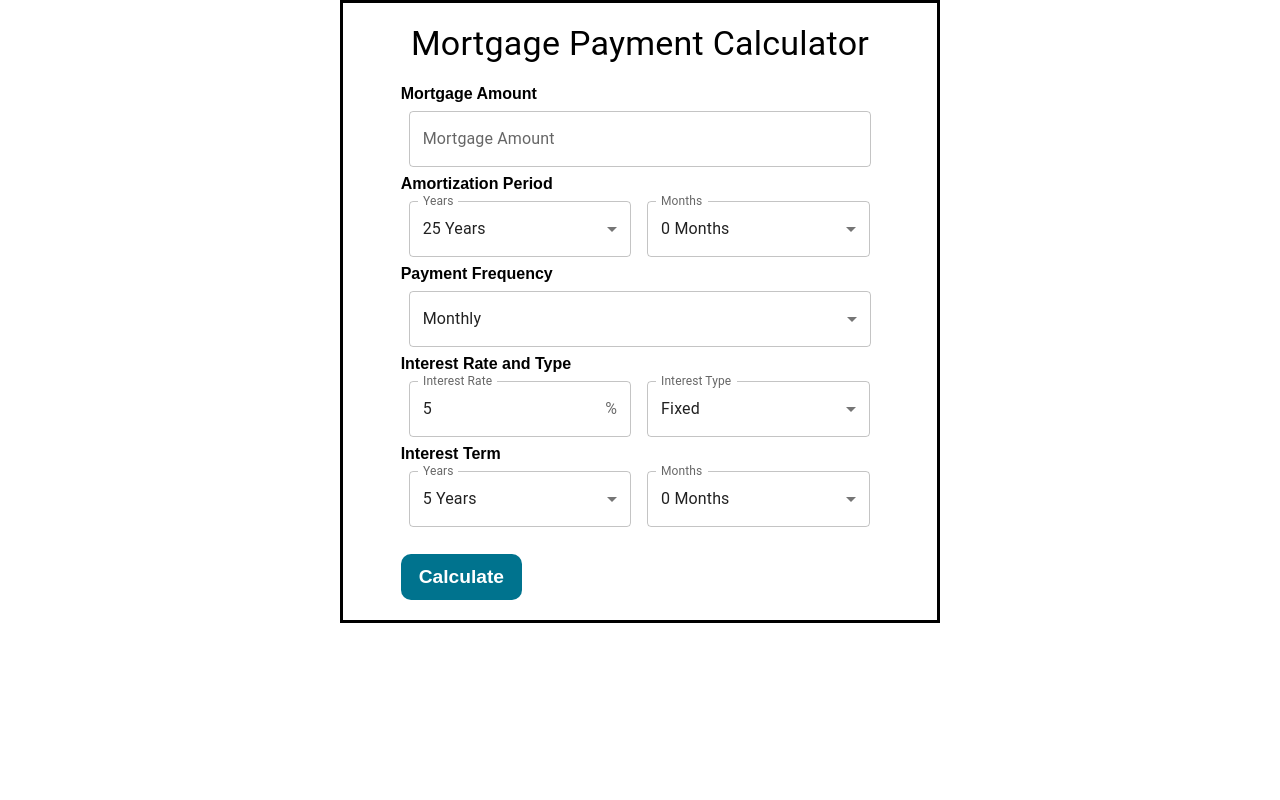
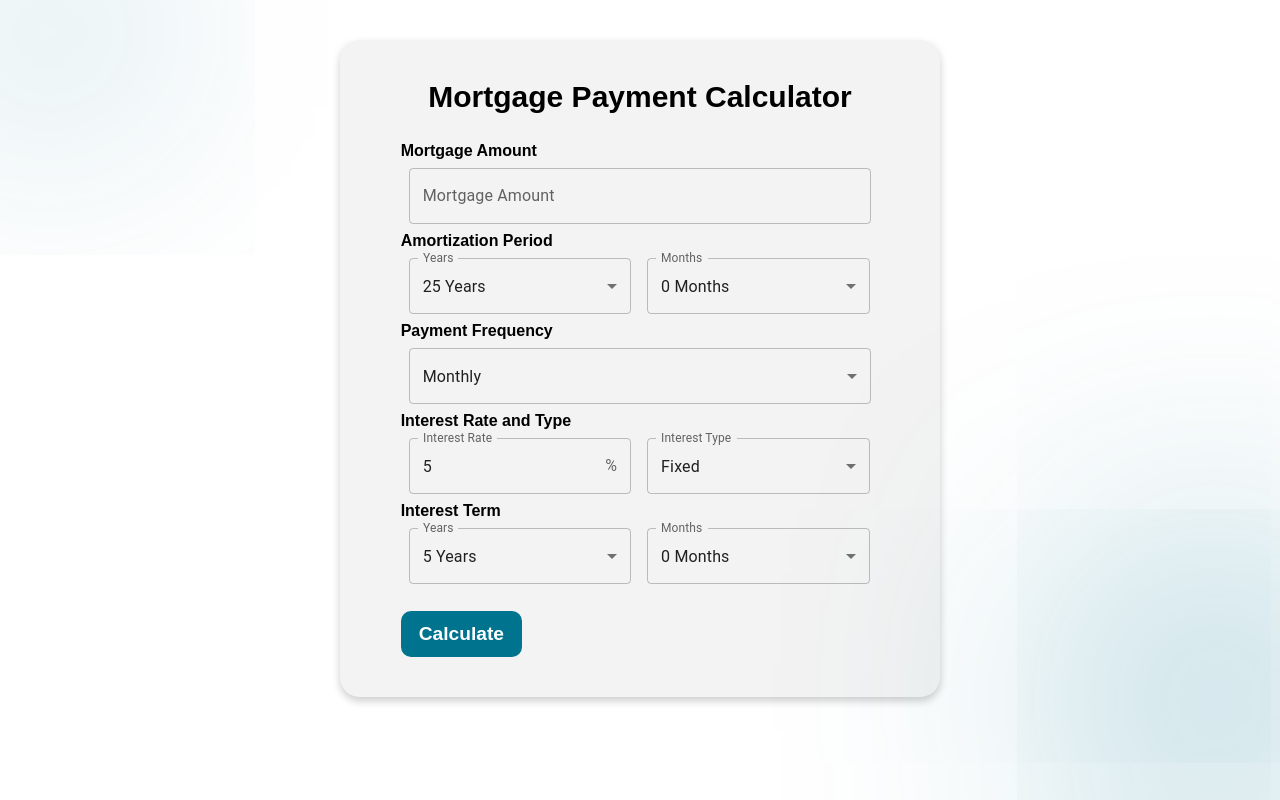
Before and after one commit to MosinLover/ConuHacksVIII, a React (Create React App) app in the folder frontend/: page /calculator in a window 1280 px wide. Built offline with nearby package versions, Linux system fonts and the light colour scheme.

Commit message:
fix formula

```diff
--- a/frontend/src/App.js
+++ b/frontend/src/App.js
@@ -7,6 +7,7 @@ import { RegisterPage } from './pages/RegisterPage';
 import { DashboardPage } from './pages/DashboardPage';
 import LandingPage from './pages/LandingPage';
 import MortgageCalculatorComponent from './components/MortgageCalculatorComponent';
+import CalculatorPage from './pages/CalculatorPage';
 import { Route, Routes, BrowserRouter } from 'react-router-dom';
 
 function App() {
@@ -19,6 +20,8 @@ function App() {
   const [interestType, setInterestType] = useState('Fixed');
   const [interestTermYears, setInterestTermYears] = useState(5);
   const [interestTermMonths, setInterestTermMonths] = useState(0);
+  const [principalData, setPrincipalData] = useState([]);
+  const [principalWithInflationData, setPrincipalWithInflationData] = useState([]);
 
   const onSetMonthlyPayment = (payment) => {
     setMonthlyPayment(payment);
@@ -54,8 +57,8 @@ function App() {
         <Route path="/" element={<LandingPage />} />
         <Route path="/login" element={<LoginPage />} />
         <Route path="/register" element={<RegisterPage />} />
-        <Route path="/calculator" element={<MortgageCalculatorComponent setMonthlyPayment={onSetMonthlyPayment} setMortgageAmount={onSetMortgageAmount} setAmortizationYears={onSetAmortizationYears} setAmortizationMonths={onSetArmotizationMonths} setPaymentFrequency={onSetPaymentFrequency} setInterestRate={onSetInterestRate} setInterestType={onSetInterestType} setInterestTermYears={onSetInterestTermYears} setInterestTermMonths={onSetInterestTermMonths} monthlyPayment={monthlyPayment} mortgageAmount={mortgageAmount} amortizationYears={amortizationYears} amortizationMonths={amortizationMonths} paymentFrequency={paymentFrequency} interestRate={interestRate} interestType={interestType} interestTermYears={interestTermYears} interestTermMonths={interestTermMonths} />} />
-        <Route path="/dashboard" element={<DashboardPage monthlyPayment={monthlyPayment} mortgageAmount={mortgageAmount} amortizationYears={amortizationYears} amortizationMonths={amortizationMonths} paymentFrequency={paymentFrequency} interestRate={interestRate} interestType={interestType} interestTermYears={interestTermYears} interestTermMonths={interestTermMonths} />} />
+        <Route path="/calculator" element={<CalculatorPage setPrincipalData={setPrincipalData} setPrincipalWithInflationData={setPrincipalWithInflationData} setMonthlyPayment={onSetMonthlyPayment} setMortgageAmount={onSetMortgageAmount} setAmortizationYears={onSetAmortizationYears} setAmortizationMonths={onSetArmotizationMonths} setPaymentFrequency={onSetPaymentFrequency} setInterestRate={onSetInterestRate} setInterestType={onSetInterestType} setInterestTermYears={onSetInterestTermYears} setInterestTermMonths={onSetInterestTermMonths} monthlyPayment={monthlyPayment} mortgageAmount={mortgageAmount} amortizationYears={amortizationYears} amortizationMonths={amortizationMonths} paymentFrequency={paymentFrequency} interestRate={interestRate} interestType={interestType} interestTermYears={interestTermYears} interestTermMonths={interestTermMonths}  />} />
+        <Route path="/dashboard" element={<DashboardPage principalData={principalData} principalWithInflationData={principalWithInflationData} monthlyPayment={monthlyPayment} mortgageAmount={mortgageAmount} amortizationYears={amortizationYears} amortizationMonths={amortizationMonths} paymentFrequency={paymentFrequency} interestRate={interestRate} interestType={interestType} interestTermYears={interestTermYears} interestTermMonths={interestTermMonths} />} />
       </Routes>
   </BrowserRouter>
   );
--- a/frontend/src/components/MortgageCalculatorComponent.jsx
+++ b/frontend/src/components/MortgageCalculatorComponent.jsx
@@ -5,7 +5,7 @@ import { InputAdornment } from '@mui/material';
 import "./mortgageCalculatorComponent.css";
 import { useNavigate } from 'react-router-dom';
 
-const MortgageCalculatorComponent = ( {setMonthlyPayment, setMortgageAmount, setAmortizationYears, setAmortizationMonths, setPaymentFrequency, setInterestRate, setInterestType, setInterestTermYears, setInterestTermMonths, monthlyPayment, mortgageAmount, amortizationYears, amortizationMonths, paymentFrequency, interestRate, interestType, interestTermYears, interestTermMonths} ) => {
+const MortgageCalculatorComponent = ( {setMonthlyPayment, setPrincipalWithInflationData, setPrincipalData, setMortgageAmount, setAmortizationYears, setAmortizationMonths, setPaymentFrequency, setInterestRate, setInterestType, setInterestTermYears, setInterestTermMonths, monthlyPayment, mortgageAmount, amortizationYears, amortizationMonths, paymentFrequency, interestRate, interestType, interestTermYears, interestTermMonths} ) => {
   // const [mortgageAmount, setMortgageAmount] = useState('');
   // const [amortizationYears, setAmortizationYears] = useState(25);
   // const [amortizationMonths, setAmortizationMonths] = useState(0);
@@ -14,6 +14,9 @@ const MortgageCalculatorComponent = ( {setMonthlyPayment, setMortgageAmount, set
   // const [interestType, setInterestType] = useState('Fixed');
   // const [interestTermYears, setInterestTermYears] = useState(5);
   // const [interestTermMonths, setInterestTermMonths] = useState(0);
+
+  let principalData = [parseFloat(mortgageAmount)];
+  let principalWithInflationData = [parseFloat(mortgageAmount)];
 
   const navigate = useNavigate();
   const handleCalculate = () => {
@@ -25,60 +28,55 @@ const MortgageCalculatorComponent = ( {setMonthlyPayment, setMortgageAmount, set
     }
     const principal = parseFloat(mortgageAmount);
     const annualInterestRate = parseFloat(interestRate);
-    const totalAmortizationMonths = parseInt(amortizationYears, 10) * 12 + parseInt(amortizationMonths, 10);
-    const totalInterestTermMonths = parseInt(interestTermYears, 10) * 12 + parseInt(interestTermMonths, 10);
+    const freq = paymentFrequency === 'Monthly' ? 12 : paymentFrequency === 'Bi-Weekly' ? 26 : 52;
+    let calculatedInterestRate = Math.pow(( 1 + annualInterestRate/100), 1/freq) - 1;
 
-    let monthlyInterestRate = annualInterestRate / 100 / 12;
+    // console.log("calcultaed: " + calculatedInterestRate)
     let monthlyPayment;
 
-    if (interestType === 'Fixed') {
-      // For a fixed-rate mortgage
-      const numerator = monthlyInterestRate * Math.pow(1 + monthlyInterestRate, totalAmortizationMonths);
-      const denominator = Math.pow(1 + monthlyInterestRate, totalAmortizationMonths) - 1;
-      monthlyPayment = principal * numerator / denominator;
-    } else {
-      // For a variable-rate mortgage, we will assume the rate is fixed for the 'interest term' duration and then recalculate
-      // First, calculate the payment during the initial term
-      let initialTermPayment;
-      if (totalInterestTermMonths > 0) {
-        const initialTermNumerator = monthlyInterestRate * Math.pow(1 + monthlyInterestRate, totalInterestTermMonths);
-        const initialTermDenominator = Math.pow(1 + monthlyInterestRate, interestTermMonths) - 1;
-        initialTermPayment = principal * initialTermNumerator / initialTermDenominator;
-      } else {
-        // If no initial term is specified, treat it as a fixed-rate mortgage
-        initialTermPayment = principal * monthlyInterestRate / (1 - Math.pow(1 + monthlyInterestRate, -totalAmortizationMonths));
-      }
+    // For a fixed-rate mortgage
+    const numerator = 1 - Math.pow(1/(1+calculatedInterestRate), freq * parseInt(amortizationYears, 10));
+    const denominator = calculatedInterestRate;
+    monthlyPayment = principal / (numerator / denominator);
 
-      // Assume the rate changes after the initial term
-      // Here you would include logic to adjust the rate based on your specific variable rate terms
-      // For simplicity, we are not adjusting the rate in this example
-
-      // Calculate the remaining balance after the initial term
-      const remainingBalance = principal * Math.pow(1 + monthlyInterestRate, interestTermMonths) - initialTermPayment * (Math.pow(1 + monthlyInterestRate, interestTermMonths) - 1) / monthlyInterestRate;
-
-      // Recalculate the payment for the remaining term at the new rate
-      const remainingMonths = totalAmortizationMonths - interestTermMonths;
-      const remainingNumerator = monthlyInterestRate * Math.pow(1 + monthlyInterestRate, remainingMonths);
-      const remainingDenominator = Math.pow(1 + monthlyInterestRate, remainingMonths) - 1;
-      const remainingTermPayment = remainingBalance * remainingNumerator / remainingDenominator;
-
-      monthlyPayment = interestTermMonths > 0 ? initialTermPayment : remainingTermPayment; // This assumes a payment change after the initial term
-    }
     setMonthlyPayment(monthlyPayment);
     console.log(`Monthly Payment: ${monthlyPayment.toFixed(2)}`);
     navigate('/dashboard');
+
+    for (let i = 0; i < freq * parseInt(amortizationYears, 10); i++) {
+      let presentValue = principalData[i];
+      let interestPayment = presentValue * (1 + calculatedInterestRate);
+      let principal = interestPayment - monthlyPayment;
+      principalData.push(principal);
+    }
+
+    principalData.push(freq, amortizationYears, amortizationMonths)
+
+    for (let i = 0; i < freq * parseInt(amortizationYears, 10); i++) {
+      let presentValue = principalWithInflationData[i];
+      let interestPayment = presentValue * (1 + calculatedInterestRate - 0.03);
+      let principalWithInflation = interestPayment - monthlyPayment;
+      principalWithInflationData.push(principalWithInflation);
+    }
+
+    principalWithInflationData.push(freq, amortizationYears, amortizationMonths)
+
+    setPrincipalData(principalData);
+    setPrincipalWithInflationData(principalWithInflationData);
+
+    // console.log(principalWithInflationData);
+    // console.log(principalWithInflationData[300]);
+
   };
 
 
   return (
-    <Container maxWidth="sm" sx={{ padding: '20px', display: 'flex', flexDirection: 'column', alignItems: 'center', border: "3px solid black"  }}>
-
-        <Typography variant="h4" gutterBottom>
-            Mortgage Payment Calculator
-        </Typography>
-
+    <Container
+      maxWidth="sm"
+      sx={{boxShadow: '0px 4px 8px rgba(0, 0, 0, 0.2)', padding: '40px', display: 'flex', flexDirection: 'column', alignItems: 'center', backgroundColor: '#F3F3F3', borderRadius: '20px'
+    }}>
+    <h3 style={{fontSize: '30px', marginBottom: '20px'}} > Mortgage Payment Calculator</h3>
         <Box
-          component="form"
           onSubmit={handleCalculate}
           noValidate
           sx={{ mt: 1 }}
@@ -154,7 +152,7 @@ const MortgageCalculatorComponent = ( {setMonthlyPayment, setMortgageAmount, set
                       onChange={(e) => setPaymentFrequency(e.target.value)}
                       // label="Payment Frequency"
                   >
-                      {["Monthly", "Semi-Monthly", "Bi-Weekly", "Weekly"].map((frequency) => (
+                      {["Monthly", "Bi-Weekly", "Weekly"].map((frequency) => (
                           <MenuItem key={frequency} value={frequency}>
                               {frequency}
                           </MenuItem>
--- /dev/null
+++ b/frontend/src/pages/CalculatorPage.jsx
@@ -0,0 +1,62 @@
+import React from 'react';
+import MortgageCalculatorComponent from '../components/MortgageCalculatorComponent';
+import { Box } from '@mui/material';
+import './calculatorpage.css';
+
+const CalculatorPage = ( {
+  setMonthlyPayment,
+  setPrincipalData,
+  setPrincipalWithInflationData,
+  setAmortizationYears,
+  setAmortizationMonths,
+  setPaymentFrequency,
+  setMortgageAmount,
+  setInterestRate,
+  setInterestType,
+  setInterestTermYears,
+  setInterestTermMonths,
+  monthlyPayment,
+  mortgageAmount,
+  amortizationYears,
+  amortizationMonths,
+  paymentFrequency,
+  interestRate,
+  interestType,
+  interestTermYears,
+  interestTermMonths,
+} ) => {
+
+  return (
+    <div className="calculatorPage">
+      <Box
+        padding={5}
+      >
+        <MortgageCalculatorComponent
+        setMonthlyPayment={setMonthlyPayment}
+        setPrincipalData={setPrincipalData}
+        setPrincipalWithInflationData={setPrincipalWithInflationData}
+        setMortgageAmount={setMortgageAmount}
+        setAmortizationYears={setAmortizationYears}
+        setAmortizationMonths={setAmortizationMonths}
+        setPaymentFrequency={setPaymentFrequency}
+        setInterestRate={setInterestRate}
+        setInterestType={setInterestType}
+        setInterestTermYears={setInterestTermYears}
+        setInterestTermMonths={setInterestTermMonths}
+        monthlyPayment={monthlyPayment}
+        mortgageAmount={mortgageAmount}
+        amortizationYears={amortizationYears}
+        amortizationMonths={amortizationMonths}
+        paymentFrequency={paymentFrequency}
+        interestRate={interestRate}
+        interestType={interestType}
+        interestTermYears={interestTermYears}
+        interestTermMonths={interestTermMonths}
+        />
+      </Box>
+
+    </div>
+  );
+};
+
+export default CalculatorPage;
--- a/frontend/src/pages/DashboardPage.jsx
+++ b/frontend/src/pages/DashboardPage.jsx
@@ -1,10 +1,10 @@
 import { DashboardComponent } from "../components/DashboardComponent"
 import { Box } from "@mui/material"
 
-export const DashboardPage = ( {monthlyPayment, mortgageAmount, amortizationYears, amortizationMonths, paymentFrequency, interestRate, interestType, interestTermYears, interestTermMonths} ) => {
+export const DashboardPage = ( {monthlyPayment, principalData, principalWithInflationData, mortgageAmount, amortizationYears, amortizationMonths, paymentFrequency, interestRate, interestType, interestTermYears, interestTermMonths} ) => {
     return (
         <Box marginTop={5} marginBottom={5} marginLeft={5} marginRight={5}>
-            <DashboardComponent monthlyPayment={monthlyPayment} mortgageAmount={mortgageAmount} amortizationYears={amortizationYears} amortizationMonths={amortizationMonths} paymentFrequency={paymentFrequency} interestRate={interestRate} interestType={interestType} interestTermYears={interestTermYears} interestTermMonths={interestTermMonths}/>
+            <DashboardComponent monthlyPayment={monthlyPayment} principalData={principalData} principalWithInflationData={principalWithInflationData} mortgageAmount={mortgageAmount} amortizationYears={amortizationYears} amortizationMonths={amortizationMonths} paymentFrequency={paymentFrequency} interestRate={interestRate} interestType={interestType} interestTermYears={interestTermYears} interestTermMonths={interestTermMonths}/>
         </Box>
     )
 }
--- /dev/null
+++ b/frontend/src/pages/calculatorpage.css
@@ -0,0 +1,43 @@
+/* .calculatorPage {
+  position: relative;
+  height: 100vh;
+  background: #00738E;
+  z-index: 1;
+
+} */
+
+/* .calculatorPage::after {
+  content: "";
+  position: absolute;
+  top: 30%;
+  left: 0;
+  right: 0;
+  bottom: 0;
+  background: #00738E;
+  z-index: -1;
+} */
+
+.calculatorPage {
+  position: relative;
+}
+
+.calculatorPage:before, .calculatorPage:after {
+  content: "";
+  position: absolute;
+}
+
+.calculatorPage:before {
+  top: 2em;
+  left: 0rem;
+  box-shadow: 50px 0px 1000px 100px #00748e35;
+}
+
+.calculatorPage:after {
+  bottom: 2em;
+  right: 0;
+  box-shadow: -50px 0 10000px 200px #00748e35;
+}
+
+body {
+  font-family: Arial, Helvetica, sans-serif;
+}
```
Also changed, not shown: frontend/src/components/DashboardComponent.jsx (+6 -5 lines), 2 other files (tests, documents, lock files or other folders).
